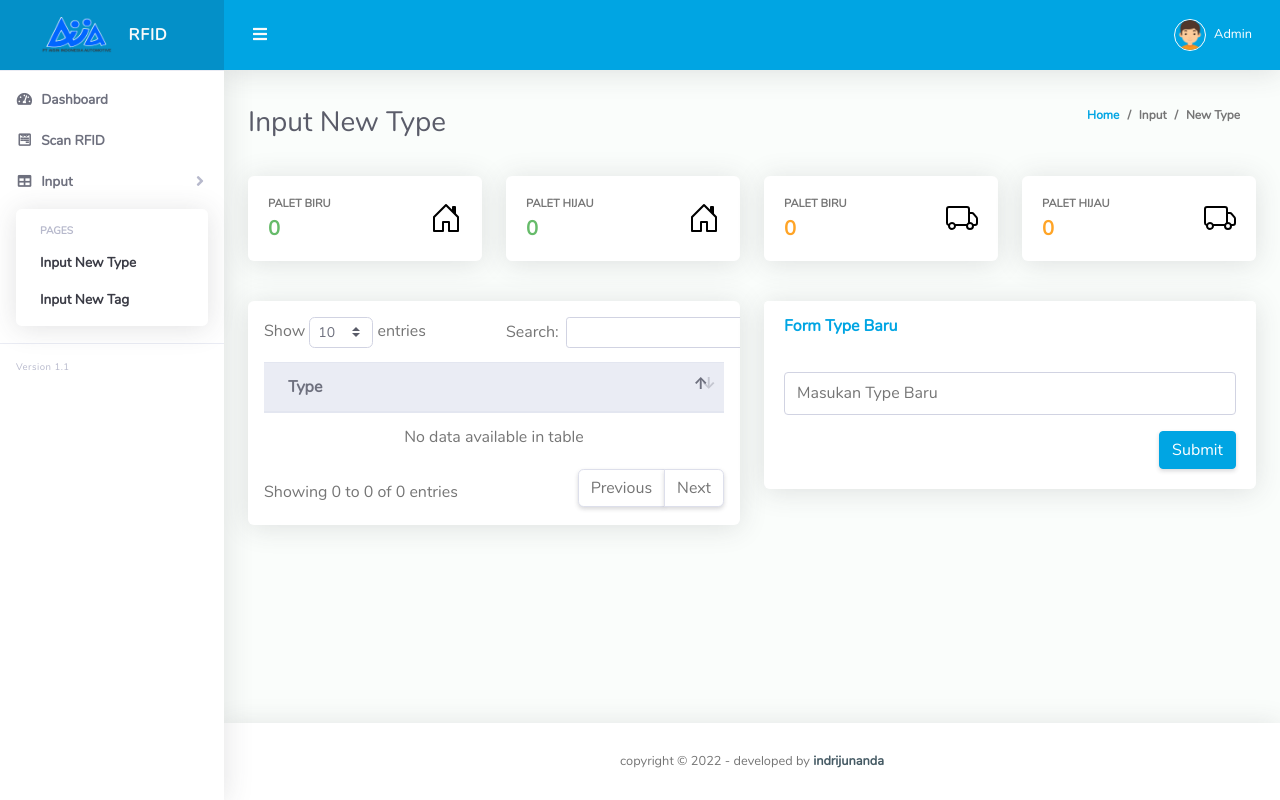
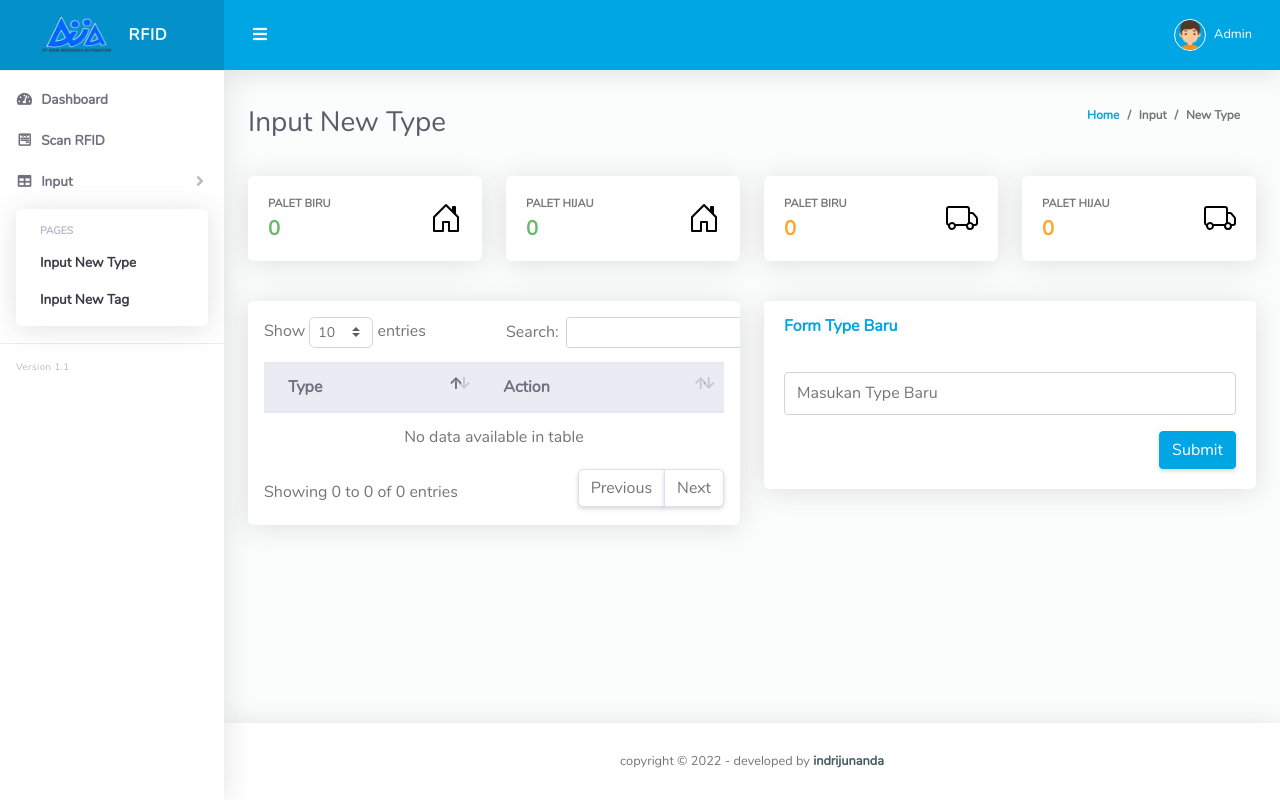
Before and after one commit to constantiusleo/WEB_RFID, a CodeIgniter app: page /database/index.php/inputnewtype/index in a window 1280 px wide. Run offline with CodeIgniter, Linux system fonts and the light colour scheme; data that the repository does not hold is empty.

Commit message:
add action on table

```diff
--- a/application/views/inputNewType.php
+++ b/application/views/inputNewType.php
@@ -85,6 +85,7 @@
             <thead class="thead-light">
               <tr>
                 <th>Type</th>
+                <th>Action</th>
               </tr>
             </thead>
             <tfoot>
@@ -95,6 +96,7 @@
               <?php foreach ($data as $value) { ?>
                 <tr>
                   <td><?php echo $value->Type; ?></td>
+                  <td><a href="#" class="btn btn-sm btn-danger text-right">Delete</a></td>
                 </tr>
               <?php } ?>
             </tbody>
```
